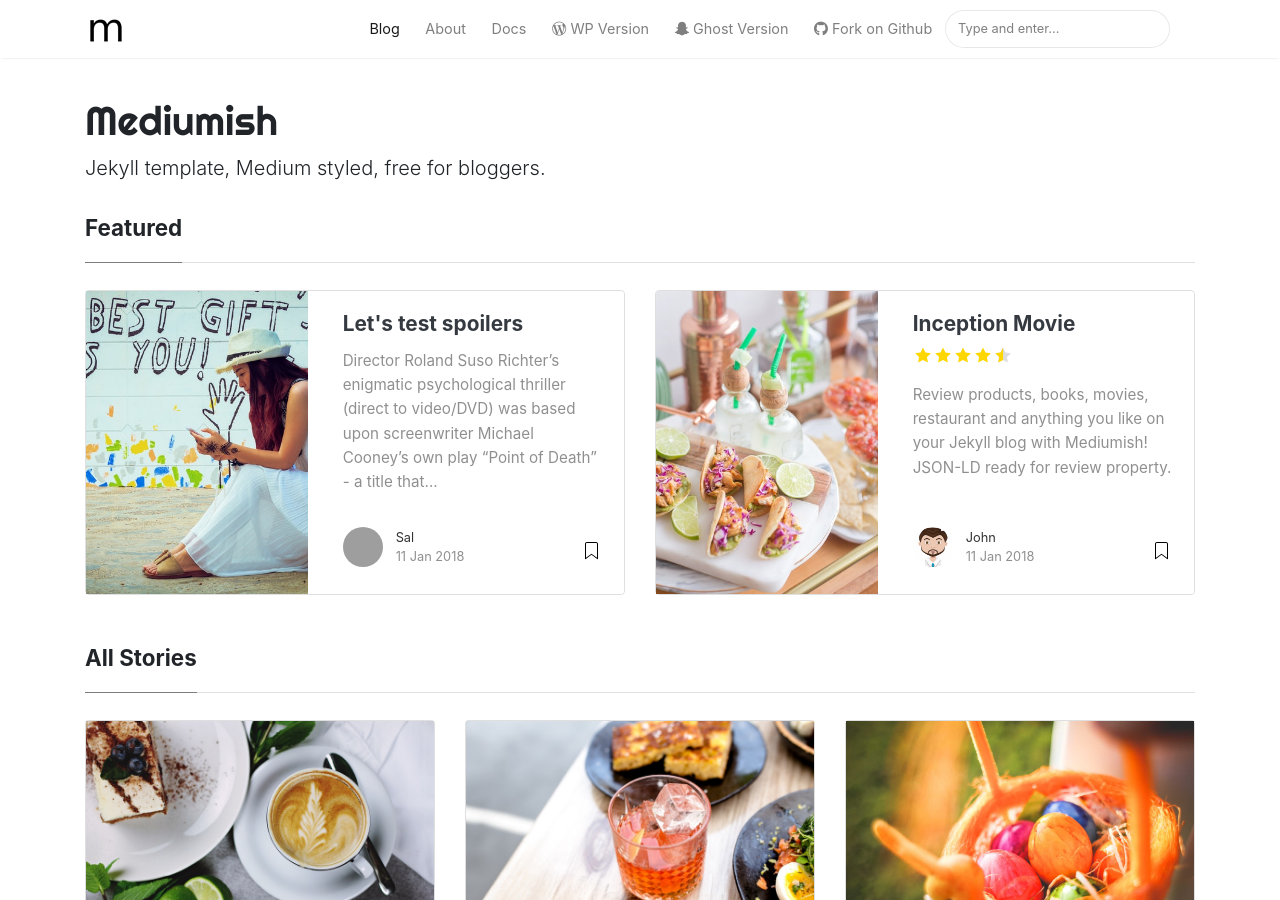
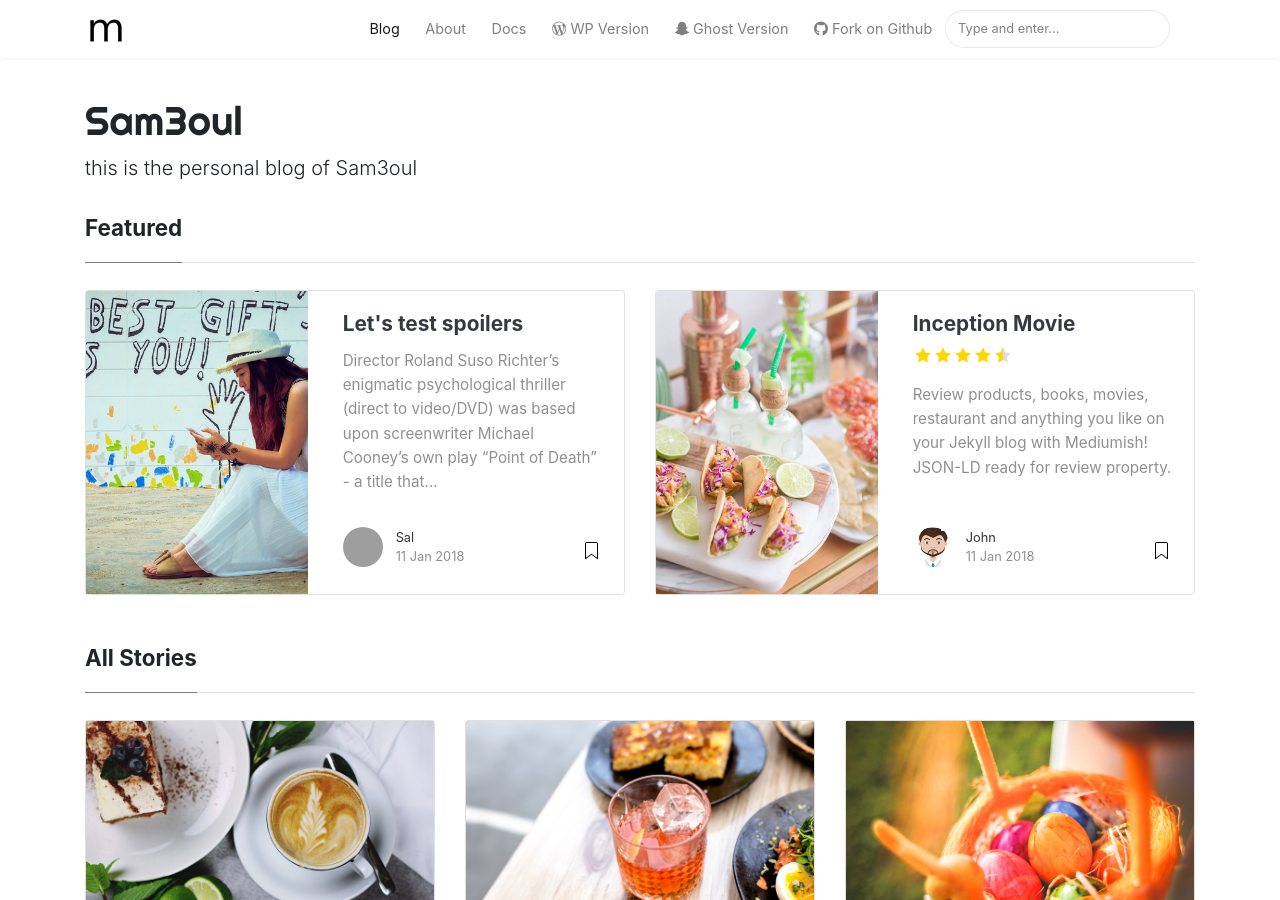
Before and after one commit to ismailsaid2001/Sam3oul.github.io, a Jekyll site: the page built from index.html, in a window 1280 px wide and 900 px high. Built offline with Jekyll 4.4.1, drawn with Linux system fonts in a browser that asks for light colours; nearby versions of some CDN libraries; the list of posts is cut into pages by our own code; some of the changed text lies outside the part shown; grey boxes are pictures that could not be loaded.

Commit message:
fifth commit

```diff
--- a/_config.yml
+++ b/_config.yml
@@ -1,10 +1,10 @@
 # Site
-name: "Mediumish"
-title: "Mediumish"
-description: "Jekyll template, Medium styled, free for bloggers."
+name: "Sam3oul"
+title: "Sam3oul"
+description: "this is the personal blog of Sam3oul"
 logo: 'assets/images/logo.png'
 favicon: 'assets/images/logo.png'
-baseurl: /mediumish-theme-jekyll
+baseurl: /sam3oul
 google_analytics: 'UA-46278016-1'
 disqus: 'demowebsite'
 mailchimp-list: 'https://wowthemes.us11.list-manage.com/subscribe/post?u=8aeb20a530e124561927d3bd8&amp;id=8c3d2d214b'
--- a/_includes/search-lunr.html
+++ b/_includes/search-lunr.html
@@ -1,4 +1,4 @@
-<script src="/assets/js/lunr.js"></script>
+<script src="{{site.baseurl}}/assets/js/lunr.js"></script>
 
 
 <style>
@@ -18,4 +18,4 @@
     <ul></ul>
 </div>
 
-<script src="/assets/js/lunrsearchengine.js"></script>
+<script src="{{site.baseurl}}/assets/js/lunrsearchengine.js"></script>
```
